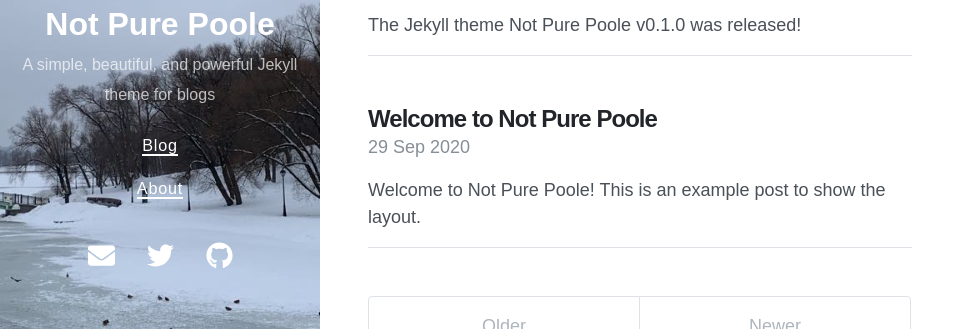
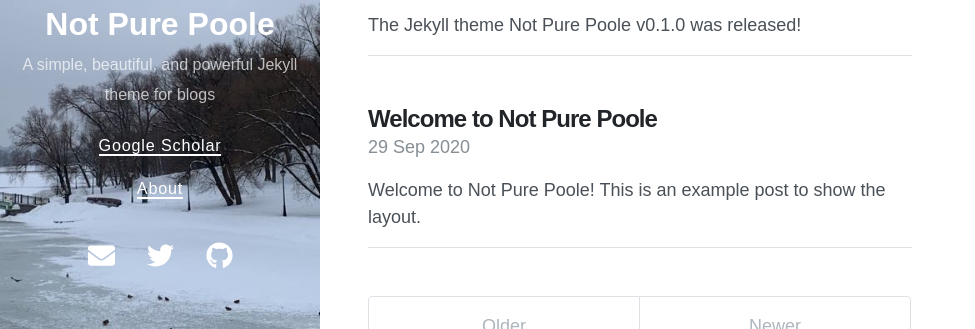
Before and after one commit to JinuGong/JinuGong.github.io, a Jekyll site: the page built from index.html, in a window 1280 px wide. Shown: the part 359-688 px from the top of the page, without its empty margins (0-975 px from the left). Built offline with Jekyll 4.4.1, drawn with Linux system fonts in a browser that asks for light colours; nearby versions of some CDN libraries; the list of posts is cut into pages by our own code.

Commit message:
Update navigation.yml

```diff
--- a/_data/navigation.yml
+++ b/_data/navigation.yml
@@ -1,4 +1,4 @@
-- title: Blog
-  url: /
+- title: Google Scholar
+  url: https://scholar.google.co.kr/citations?user=gPl6uq4AAAAJ&hl=ko&oi=ao
 - title: About
   url: /about/
```
